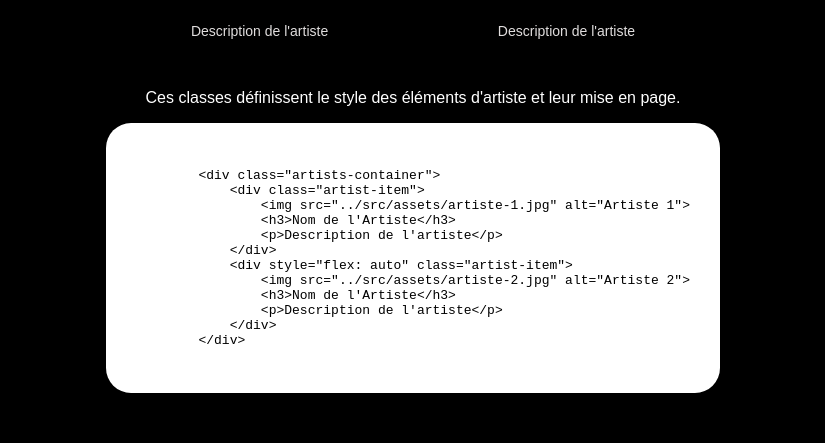
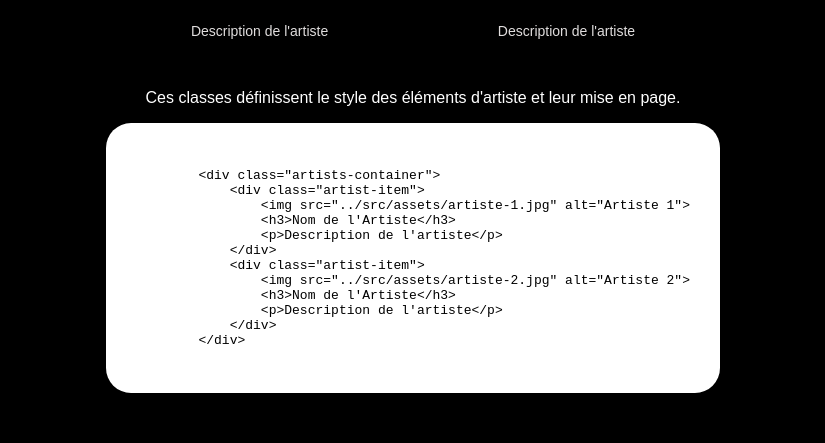
Before and after one commit to melvin-crypto/deezer, a website: page html/designGuide.html in a window 1280 px wide. Shown: the part 2849-3292 px from the top of the page, without its empty margins (227-1052 px from the left). Drawn offline with nearby package versions, Linux system fonts and the light colour scheme.

Commit message:
Update design guide

```diff
--- a/html/designGuide.html
+++ b/html/designGuide.html
@@ -218,7 +218,7 @@
                 <h3>Nom de l'Artiste</h3>
                 <p>Description de l'artiste</p>
             </div>
-            <div style="flex: auto" class="artist-item">
+            <div class="artist-item">
                 <img src="../src/assets/artiste-2.jpg" alt="Artiste 2">
                 <h3>Nom de l'Artiste</h3>
                 <p>Description de l'artiste</p>
```
